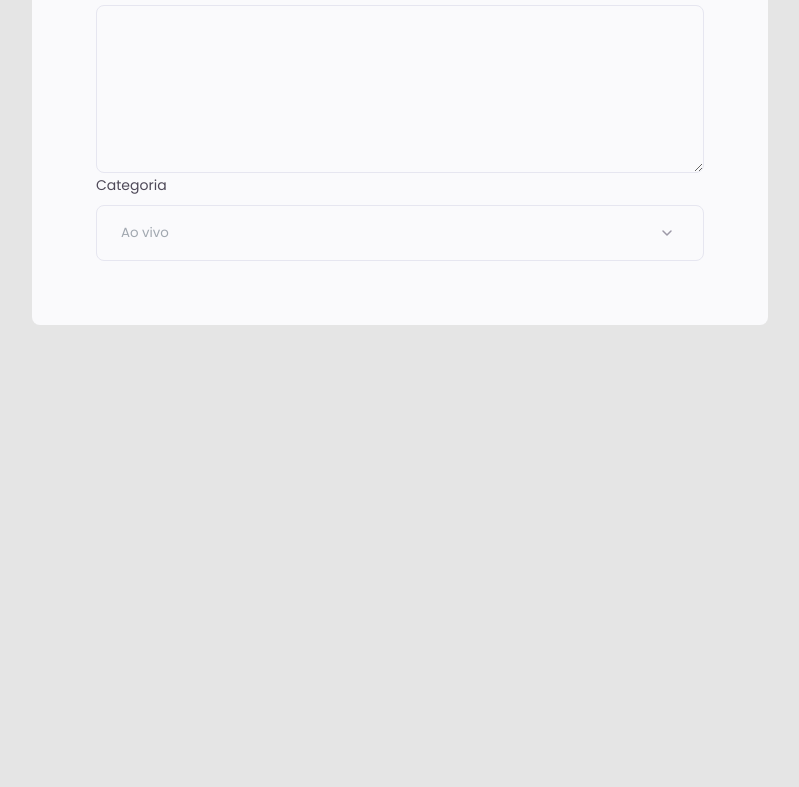
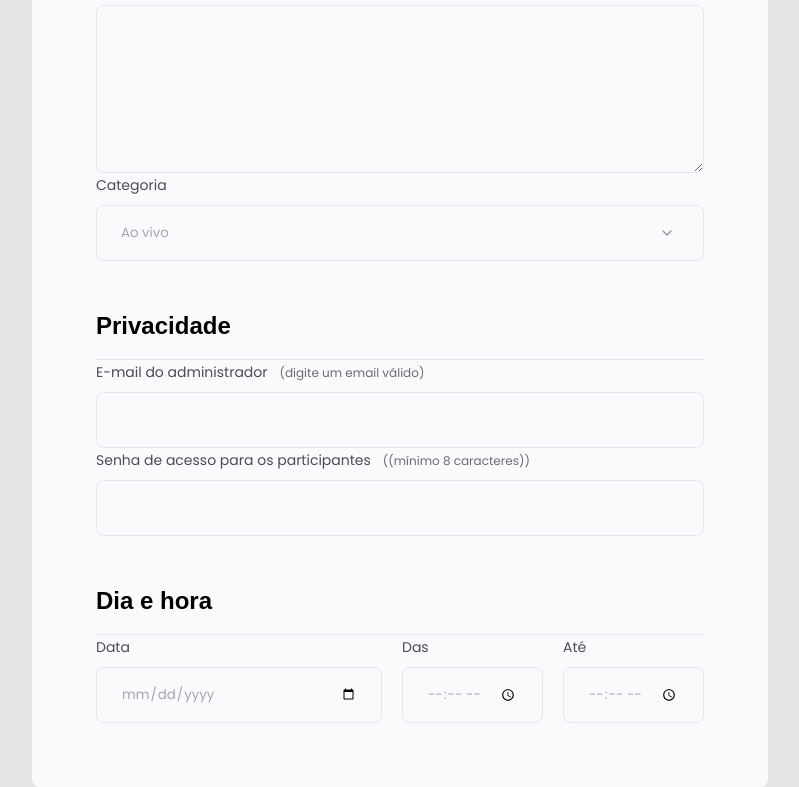
Before and after one commit to marlisonmourao/Explorer, a plain HTML site: page Projeto 03/index.html in a window 1280 px wide. Shown: the part 678-1465 px from the top of the page, without its empty margins (240-1039 px from the left). Before the commit the page ends 1003 px from the top, so only its background shows below. Drawn offline with Linux system fonts and the light colour scheme.

Commit message:
making the privacy part of the form

```diff
--- a/Projeto 03/index.html
+++ b/Projeto 03/index.html
@@ -56,6 +56,46 @@
             </div>
           </div>
         </fieldset>
+
+        <fieldset>
+          <div class="fiedset wrapper">
+            <legend>Privacidade</legend>
+
+            <div class="input-wrapper">
+              <label for="event-email">E-mail do administrador<span>(digite um email válido)</span></label>
+              <input type="email" id="event-email" />
+            </div>
+
+            <div class="input-wrapper">
+              <label for="event-password">Senha de acesso para os participantes<span>((mínimo 8 caracteres))</span></label>
+              <input type="password" id="event-password" />
+            </div>
+          </div>
+        </fieldset>
+
+        <fieldset>
+          <div class="fiedset wrapper">
+            <legend>Dia e hora</legend>
+
+            <div class="col-3">
+              <div class="input-wrapper">
+                <label for="event-date">Data</label>
+                <input type="date" id="event-date" />
+              </div>
+
+              <div class="input-wrapper">
+                <label for="event-begin">Das</label>
+                <input type="time" id="event-begin" />
+              </div>
+
+              <div class="input-wrapper">
+                <label for="event-end">Até</label>
+                <input type="time" id="event-end" />
+              </div>
+
+            </div>
+          </div>
+        </fieldset>
       </form>
     </div>
   </body>
--- a/Projeto 03/style.css
+++ b/Projeto 03/style.css
@@ -61,6 +61,10 @@ form {
   min-height: 300px;
 
   padding: 64px;
+
+  display: flex;
+  flex-direction: column;
+  gap: 48px;
 }
 
 form fieldset {
@@ -141,3 +145,12 @@ fieldset legend {
   background-repeat: no-repeat;
   background-position: right 24px top 50%;
 }
+
+.col-3 {
+  display: flex;
+  gap: 20px;
+}
+
+.col-3 > div:nth-child(1) {
+  width: 100%;
+}
```
